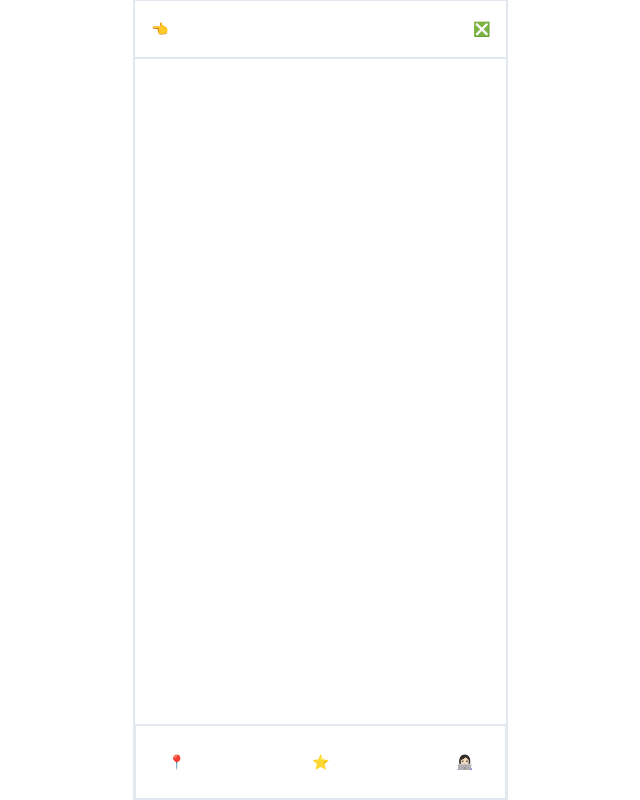
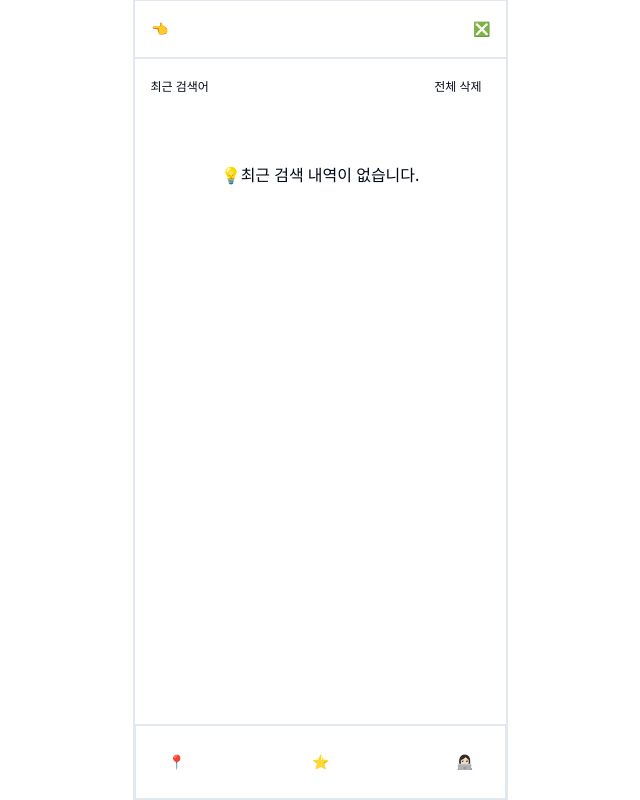
Before and after one commit to team-easymap/easymap-frontend, a React (Vite) app: page /search in a window 1280 px wide. Shown: the whole page, without its empty margins (320-960 px from the left). Built offline with nearby package versions, Linux system fonts and the light colour scheme.

Commit message:
feat: 검색 기록 ui

```diff
--- /dev/null
+++ b/src/components/search/search-history/history-empty.tsx
@@ -0,0 +1,9 @@
+const SearchHistoryEmpty = () => {
+  return (
+    <section className='py-12 text-center'>
+      <h2>💡최근 검색 내역이 없습니다.</h2>
+    </section>
+  );
+};
+
+export default SearchHistoryEmpty;
--- /dev/null
+++ b/src/components/search/search-history/search-history-list.tsx
@@ -0,0 +1,5 @@
+const SearchHistoryList = () => {
+  return <ul></ul>;
+};
+
+export default SearchHistoryList;
--- /dev/null
+++ b/src/components/search/search-history/search-history.tsx
@@ -0,0 +1,20 @@
+import { Button } from '@/components/ui/button';
+import SearchHistoryList from './search-history-list';
+import SearchHistoryEmpty from './history-empty';
+
+const SearchHistory = () => {
+  const list = [];
+  return (
+    <>
+      <section className='flex items-center justify-between p-2'>
+        <h2 className='px-2 text-xs'>최근 검색어</h2>
+        <Button variant='ghost' className='text-xs'>
+          전체 삭제
+        </Button>
+      </section>
+      {list.length ? <SearchHistoryList /> : <SearchHistoryEmpty />}
+    </>
+  );
+};
+
+export default SearchHistory;
--- /dev/null
+++ b/src/components/search/search-result/result-empty.tsx
@@ -0,0 +1,9 @@
+const SearchResultEmpty = () => {
+  return (
+    <section>
+      <h2>검색 결과가 없습니다.</h2>
+    </section>
+  );
+};
+
+export default SearchResultEmpty;
--- a/src/pages/search.tsx
+++ b/src/pages/search.tsx
@@ -1,9 +1,11 @@
 import SearchComponent from '@/components/search/search-form/search';
+import SearchHistory from '@/components/search/search-history/search-history';
 
 const SearchPage = () => {
   return (
     <main className='h-full w-full'>
       <SearchComponent />
+      <SearchHistory />
     </main>
   );
 };
```
